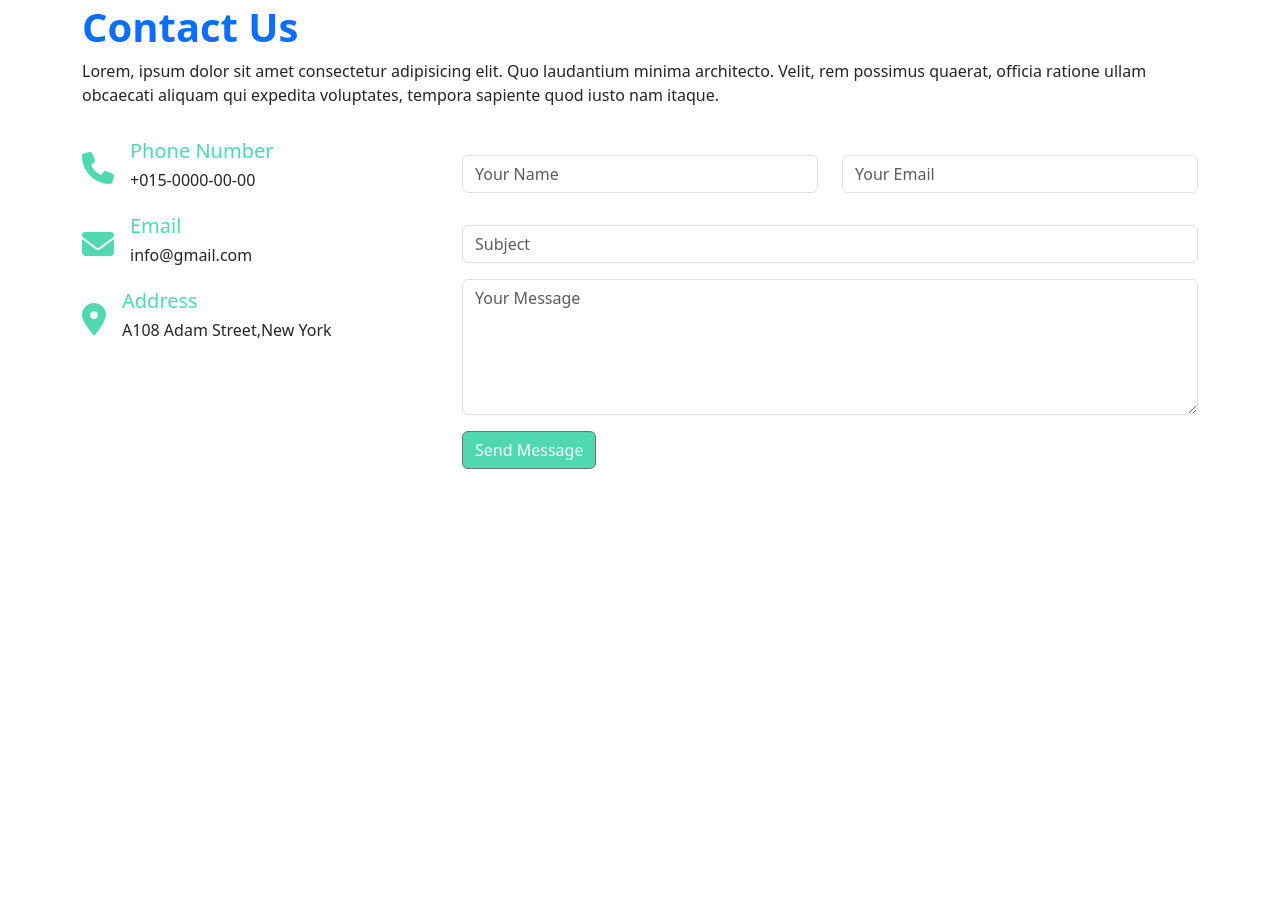
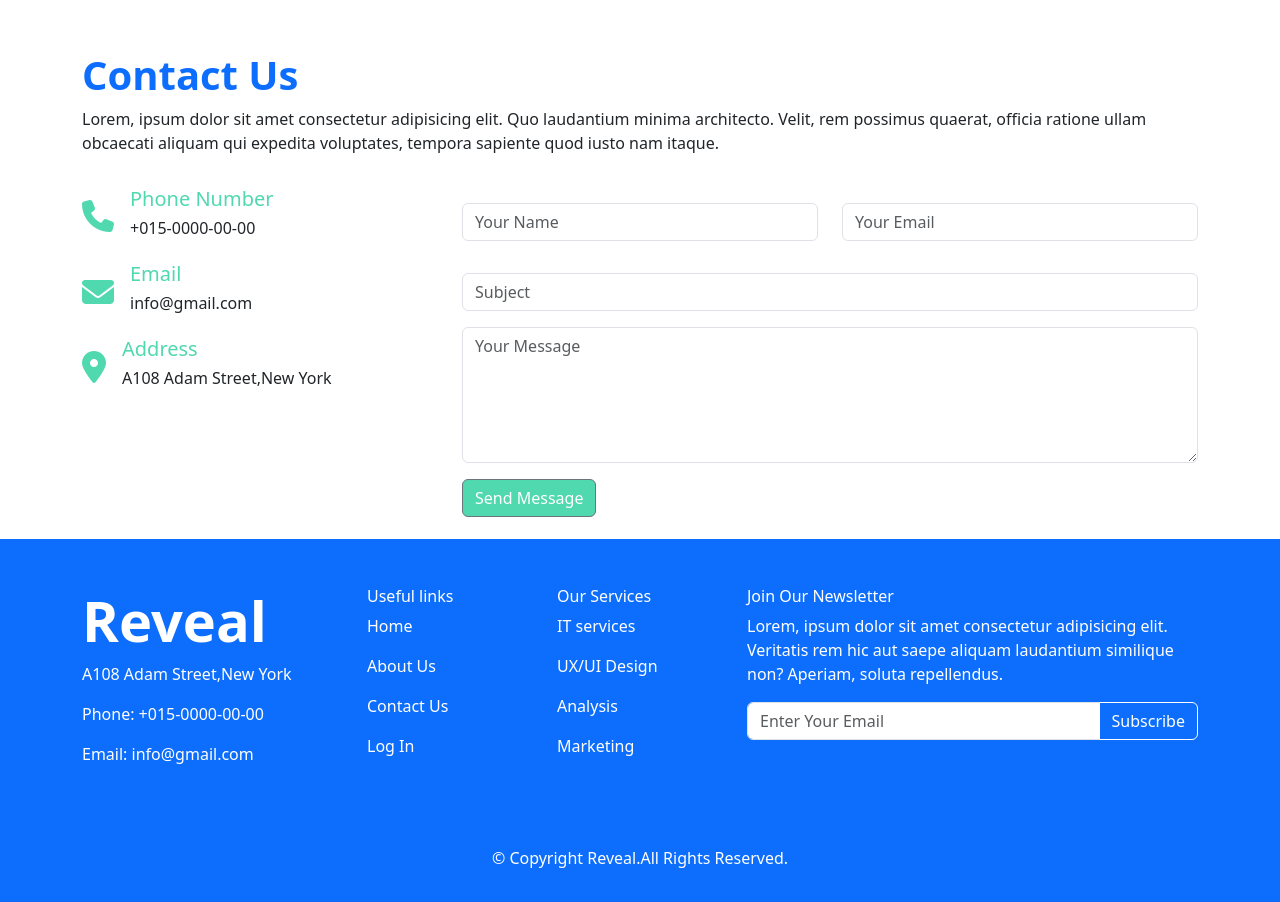
Before and after one commit to Shamim742/reaval, a plain HTML site: page index.html in a window 1280 px wide. Shown: the part 3132-4034 px from the top of the page. Before the commit the page ends 3601 px from the top, so only its background shows below. Drawn offline with Linux system fonts and the light colour scheme.

Commit message:
footer sectin

```diff
--- a/index.html
+++ b/index.html
@@ -14,6 +14,7 @@
 </head>
 
 <body>
+  <!-- nav bar and header section  -->
   <header>
     <div class="">
       <nav class="navbar navbar-expand-lg bg-body-tertiary container">
@@ -107,7 +108,9 @@
       </section>
     </div>
   </header>
+  <!-- main section design -->
   <main>
+    <!-- Intro  -->
     <section class="container my-5">
       <div class="row d-flex flex-wrap align-items-center">
         <div class="col sm-12 md-6">
@@ -127,6 +130,7 @@
         </div>
       </div>
     </section>
+    <!-- services  -->
     <section class="container">
       <h1 class="text-primary fw-bold">Services</h1>
       <p>Lorem ipsum dolor sit amet consectetur adipisicing elit. Modi consequuntur minima unde vero dolorem. Suscipit
@@ -172,6 +176,7 @@
         </div>
       </div>
     </section>
+    <!-- Clients -->
     <section class="container my-5 py-5">
       <h3 class="fw-bold text-primary">Clients</h3>
       <p>Lorem ipsum dolor sit amet consectetur, adipisicing elit. Rerum totam quos odio atque aperiam consectetur
@@ -246,7 +251,7 @@
       </div>
     </section>
     <!-- contact us  -->
-    <section class="container">
+    <section class="container py-5">
       <h1 class="text-primary fw-bold">Contact Us</h1>
       <p>Lorem, ipsum dolor sit amet consectetur adipisicing elit. Quo laudantium minima architecto. Velit, rem possimus quaerat, officia ratione ullam obcaecati aliquam qui expedita voluptates, tempora sapiente quod iusto nam itaque.</p>
       <div class="row">
@@ -289,6 +294,46 @@
       </div>
     </section>
   </main>
+
+<!-- footer section -->
+<footer class="mt-5 bg-primary">
+  <div class="container py-5">
+
+    <div class="row">
+      <div class="col-md-3">
+        <h1 class="text-white fw-bold display-4">Reveal</h1>
+        <p class="text-white">A108 Adam Street,New York</p>
+        <p class="text-white">Phone: +015-0000-00-00</p>
+        <p class="text-white">Email: info@gmail.com</p>
+      </div>
+      <div class="col-md-2 text-white">
+        <h6>Useful links</h6>
+        <p><a class="text-white text-decoration-none" href="">Home</a></p>
+        <p><a class="text-white text-decoration-none" href="">About Us</a></p>
+        <p><a class="text-white text-decoration-none" href="">Contact Us</a></p>
+        <p><a class="text-white text-decoration-none" href="">Log In</a></p>
+      </div>
+      <div class="col-md-2 text-white">
+        <h6>Our Services</h6>
+        <p><a class="text-white text-decoration-none" href="">IT services</a></p>
+        <p><a class="text-white text-decoration-none" href="">UX/UI Design</a></p>
+        <p><a class="text-white text-decoration-none" href="">Analysis</a></p>
+        <p><a class="text-white text-decoration-none" href="">Marketing</a></p>
+      </div>
+      <div class="col-md-5 text-white">
+        <h6>Join Our Newsletter</h6>
+        <p>Lorem, ipsum dolor sit amet consectetur adipisicing elit. Veritatis rem hic aut saepe aliquam laudantium similique non? Aperiam, soluta repellendus.</p>
+        <div class="input-group mb-3">
+          <input type="text" class="form-control" placeholder="Enter Your Email" aria-label="Recipient's username" aria-describedby="button-addon2">
+          <button class="btn btn-outline-secondary" type="button" id="button-addon2">Subscribe</button>
+        </div>
+      </div>
+    </div>
+  </div>
+  <div class="text-center text-white py-3">
+    <p>&copy; Copyright Reveal.All Rights Reserved.</p>
+  </div>
+</footer>
   <!-- bs js file link -->
   <script src="js/bootstrap.min.js"></script>
 </body>
```
